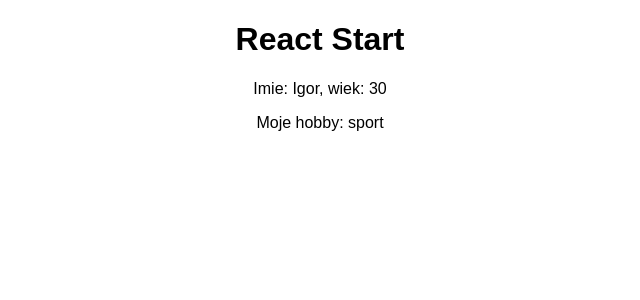
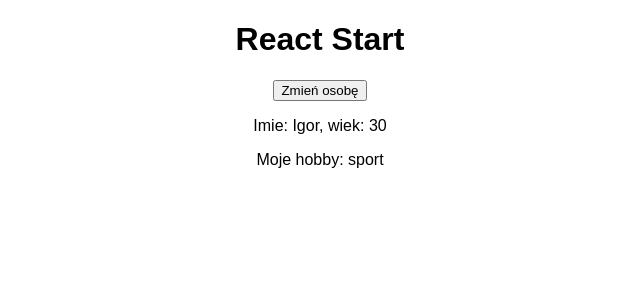
Before and after one commit to IgorSzczerbicki/react_start, a React (Create React App) app: page / in a window 1280 px wide. Shown: the top 300 px of the page, without its empty margins (320-960 px from the left). Built offline with nearby package versions, Linux system fonts and the light colour scheme.

Commit message:
Wykonywanie funkcji zmieniającej stan

```diff
--- a/src/App.js
+++ b/src/App.js
@@ -9,13 +9,23 @@
 			{name: 'Igor', age: 30},
 			{name: 'Anna', age: 25},
 			{name: 'Marcin', age: 33}
-		]
+		],
+		curPerson: 0
 	};
+
+	switchNameHandler = () => {
+		let curPerson = this.state.curPerson;
+		if (curPerson < this.state.persons.length -1) curPerson++;
+		else curPerson = 0;
+		this.setState({curPerson});
+	};
+
 	render() {
 		return (
 			<div className="App">
 				<h1>React Start</h1>
-				<Person name={this.state.persons[0].name} age = {this.state.persons[0].age}>Moje hobby: sport</Person>
+				<button onClick={this.switchNameHandler}>Zmień osobę</button>
+				<Person name={this.state.persons[this.state.curPerson].name} age = {this.state.persons[this.state.curPerson].age}>Moje hobby: sport</Person>
 			</div>
 
 			// równoważny zapis
```
